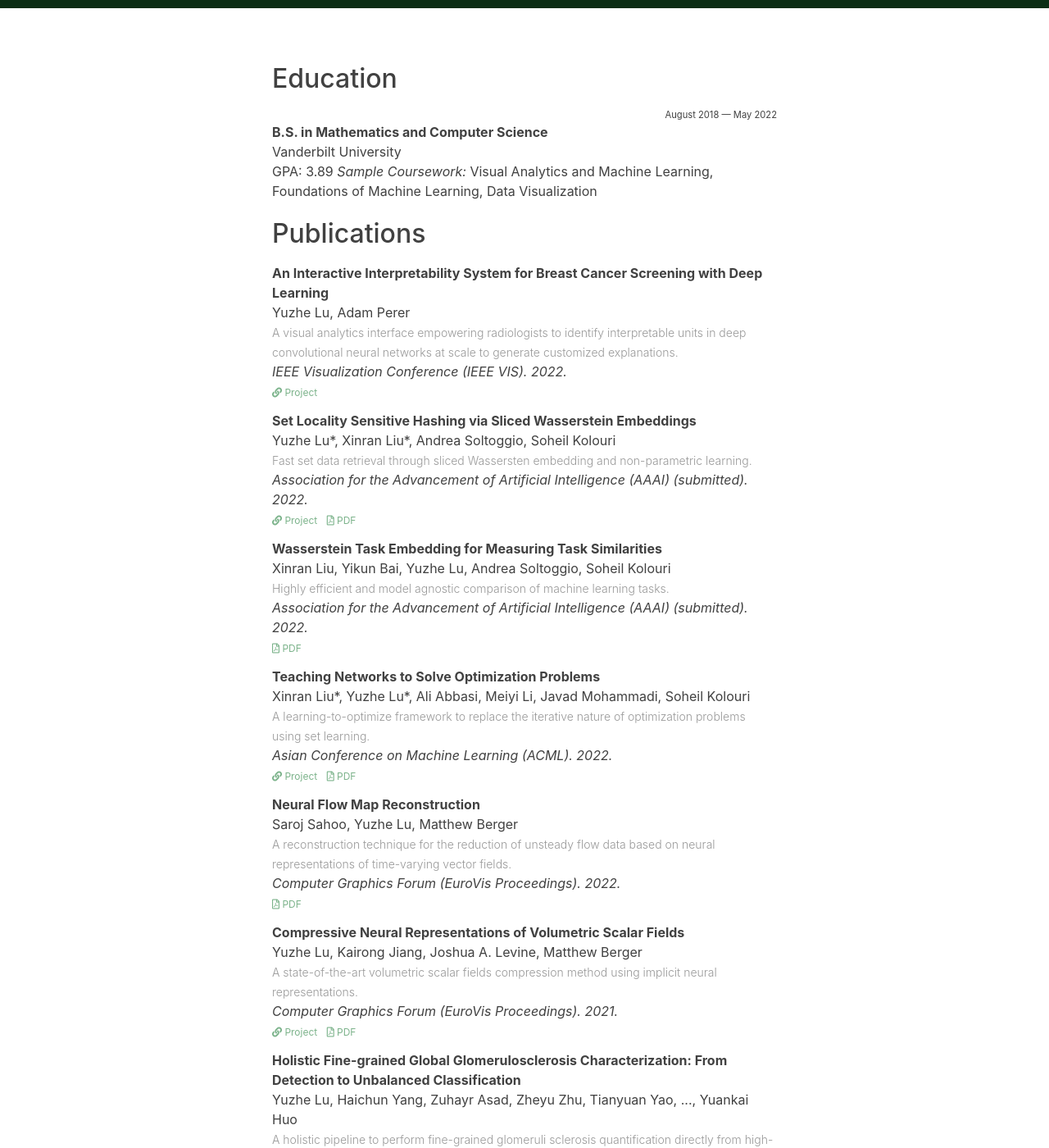
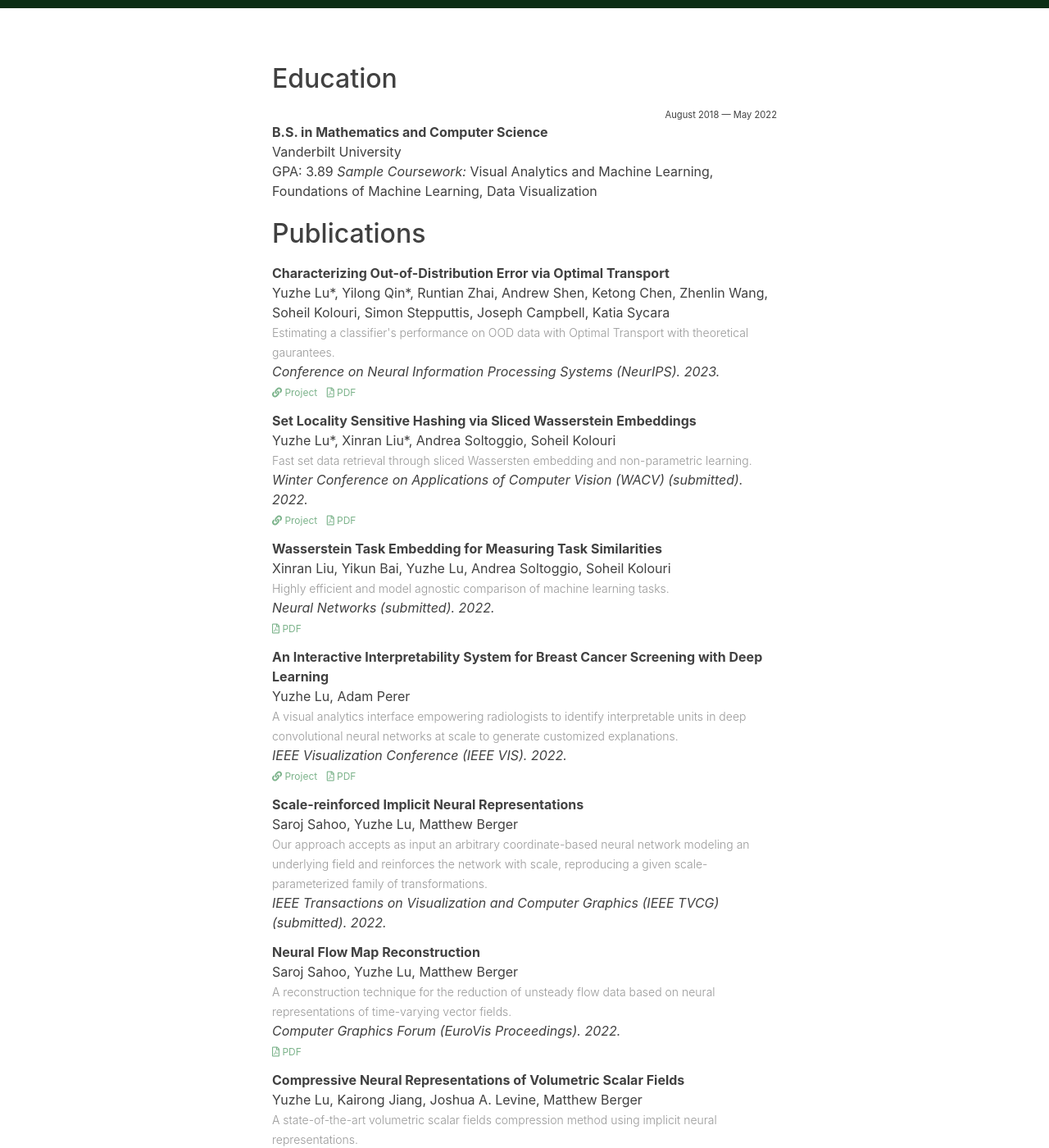
Before and after one commit to luyuzhe111/luyuzhe111.github.io, a Jekyll site: the page built from cv.md, in a window 1280 px wide and 1400 px high. Shown: the whole window at 82% size. Built offline with Jekyll 4.4.1, drawn with Linux system fonts in a browser that asks for light colours; nearby versions of some CDN libraries; some web fonts are replaced.

Commit message:
recent update

```diff
--- a/_data/people.yaml
+++ b/_data/people.yaml
@@ -14,3 +14,6 @@ Soheil Kolouri:
 
 Adam Perer:
   url: https://perer.org/
+
+Katia Sycara:
+  url: https://www.ri.cmu.edu/ri-faculty/katia-sycara/
--- a/_data/pubs.yaml
+++ b/_data/pubs.yaml
@@ -1,29 +1,24 @@
-- id: radiis
-  title: "An Interactive Interpretability System for Breast Cancer Screening with Deep Learning"
+- id: cot
+  title: "Characterizing Out-of-Distribution Error via Optimal Transport"
   authors:
-    - Yuzhe Lu
-    - Adam Perer
-  venue: IEEE Visualization Conference (IEEE VIS)
-  year: 2022
-  url: https://github.com/luyuzhe111/Radiis
-  pdf: # https://arxiv.org/pdf/2112.05872.pdf
+    - Yuzhe Lu*
+    - Yilong Qin*
+    - Runtian Zhai
+    - Andrew Shen
+    - Ketong Chen
+    - Zhenlin Wang
+    - Soheil Kolouri
+    - Simon Stepputtis
+    - Joseph Campbell
+    - Katia Sycara
+  venue: Conference on Neural Information Processing Systems (NeurIPS)
+  year: 2023
+  url: https://github.com/luyuzhe111/COT
+  pdf: https://arxiv.org/abs/2305.15640
   type: arxiv
   # feature-title: RECAST
   # feature-description: "Interactive Auditing of Automatic Toxicity Detection Models"
-  summary: "A visual analytics interface empowering radiologists to identify interpretable units in deep convolutional neural networks at scale to generate customized explanations."
-  # featured: true
-  # feature-order: 2
-  # selected: true
-  # image: /images/papers/20-recast-chi.png
-  # bibtex: |-
-  #   @article{wright2020recast,
-  #   title={RECAST: Interactive Auditing of Automatic Toxicity Detection Models},
-  #   author={Austin P. Wright and Omar Shaikh and Haekyu Park and Will Epperson and Muhammed Ahmed and Stephane Pinel and Diyi Yang and Duen Horng (Polo) Chau},
-  #   year={2020},
-  #   eprint={2001.01819},
-  #   archivePrefix={arXiv},
-  #   primaryClass={cs.CL}
-  #   }
+  summary: "Estimating a classifier's performance on OOD data with Optimal Transport with theoretical gaurantees."
 
 
 - id: slosh
@@ -33,7 +28,7 @@
     - Xinran Liu*
     - Andrea Soltoggio
     - Soheil Kolouri
-  venue: Association for the Advancement of Artificial Intelligence (AAAI) (submitted)
+  venue: Winter Conference on Applications of Computer Vision (WACV) (submitted)
   year: 2022
   url: https://github.com/mint-vu/SLOSH
   pdf: https://arxiv.org/pdf/2112.05872.pdf
@@ -64,7 +59,7 @@
     - Yuzhe Lu
     - Andrea Soltoggio
     - Soheil Kolouri
-  venue: Association for the Advancement of Artificial Intelligence (AAAI) (submitted)
+  venue: Neural Networks (submitted)
   year: 2022
   url: # https://github.com/mint-vu/SLOSH
   pdf: https://arxiv.org/abs/2208.11726
@@ -87,23 +82,78 @@
   #   }
 
 
-- id: loop
-  title: "Teaching Networks to Solve Optimization Problems"
+# - id: loop
+#   title: "Teaching Networks to Solve Optimization Problems"
+#   authors:
+#     - Xinran Liu*
+#     - Yuzhe Lu*
+#     - Ali Abbasi
+#     - Meiyi Li
+#     - Javad Mohammadi
+#     - Soheil Kolouri
+#   venue: Asian Conference on Machine Learning (ACML)
+#   year: 2022
+#   url: https://github.com/mint-vu/LOOP
+#   pdf: https://arxiv.org/pdf/2202.04104.pdf
+#   type: arxiv
+  # feature-title: RECAST
+  # feature-description: "Interactive Auditing of Automatic Toxicity Detection Models"
+  # summary: "A learning-to-optimize framework to replace the iterative nature of optimization problems using set learning."
+  # featured: true
+  # feature-order: 2
+  # selected: true
+  # image: /images/papers/20-recast-chi.png
+  # bibtex: |-
+  #   @article{wright2020recast,
+  #   title={RECAST: Interactive Auditing of Automatic Toxicity Detection Models},
+  #   author={Austin P. Wright and Omar Shaikh and Haekyu Park and Will Epperson and Muhammed Ahmed and Stephane Pinel and Diyi Yang and Duen Horng (Polo) Chau},
+  #   year={2020},
+  #   eprint={2001.01819},
+  #   archivePrefix={arXiv},
+  #   primaryClass={cs.CL}
+  #   }
+
+- id: radiis
+  title: "An Interactive Interpretability System for Breast Cancer Screening with Deep Learning"
   authors:
-    - Xinran Liu*
-    - Yuzhe Lu*
-    - Ali Abbasi
-    - Meiyi Li
-    - Javad Mohammadi
-    - Soheil Kolouri
-  venue: Asian Conference on Machine Learning (ACML)
+    - Yuzhe Lu
+    - Adam Perer
+  venue: IEEE Visualization Conference (IEEE VIS)
   year: 2022
-  url: https://github.com/mint-vu/LOOP
-  pdf: https://arxiv.org/pdf/2202.04104.pdf
+  url: https://github.com/luyuzhe111/Radiis
+  pdf: https://arxiv.org/abs/2210.08979
   type: arxiv
   # feature-title: RECAST
   # feature-description: "Interactive Auditing of Automatic Toxicity Detection Models"
-  summary: "A learning-to-optimize framework to replace the iterative nature of optimization problems using set learning."
+  summary: "A visual analytics interface empowering radiologists to identify interpretable units in deep convolutional neural networks at scale to generate customized explanations."
+  # featured: true
+  # feature-order: 2
+  # selected: true
+  # image: /images/papers/20-recast-chi.png
+  # bibtex: |-
+  #   @article{wright2020recast,
+  #   title={RECAST: Interactive Auditing of Automatic Toxicity Detection Models},
+  #   author={Austin P. Wright and Omar Shaikh and Haekyu Park and Will Epperson and Muhammed Ahmed and Stephane Pinel and Diyi Yang and Duen Horng (Polo) Chau},
+  #   year={2020},
+  #   eprint={2001.01819},
+  #   archivePrefix={arXiv},
+  #   primaryClass={cs.CL}
+  #   }
+
+- id: scale
+  title: "Scale-reinforced Implicit Neural Representations"
+  authors:
+    - Saroj Sahoo
+    - Yuzhe Lu
+    - Matthew Berger
+  venue: IEEE Transactions on Visualization and Computer Graphics (IEEE TVCG) (submitted)
+  year: 2022
+  # url: https://arxiv.org/pdf/2104.04523.pdf
+  # pdf: https://arxiv.org/pdf/2104.04523.pdf
+  # type: arxiv
+  # feature-title: RECAST
+  # feature-description: "Interactive Auditing of Automatic Toxicity Detection Models"
+  summary: "Our approach accepts as input an arbitrary coordinate-based neural network modeling an underlying field and reinforces the network with scale, reproducing a given scale-parameterized family of transformations."
   # featured: true
   # feature-order: 2
   # selected: true
```
Also changed, not shown: index.md (+5 -6 lines), 12 other files.
